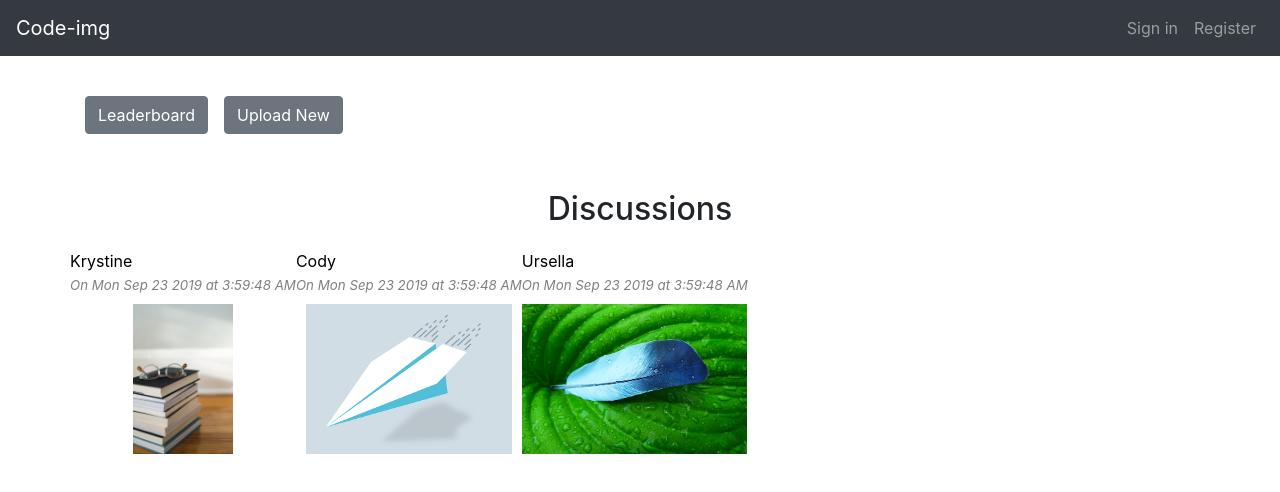
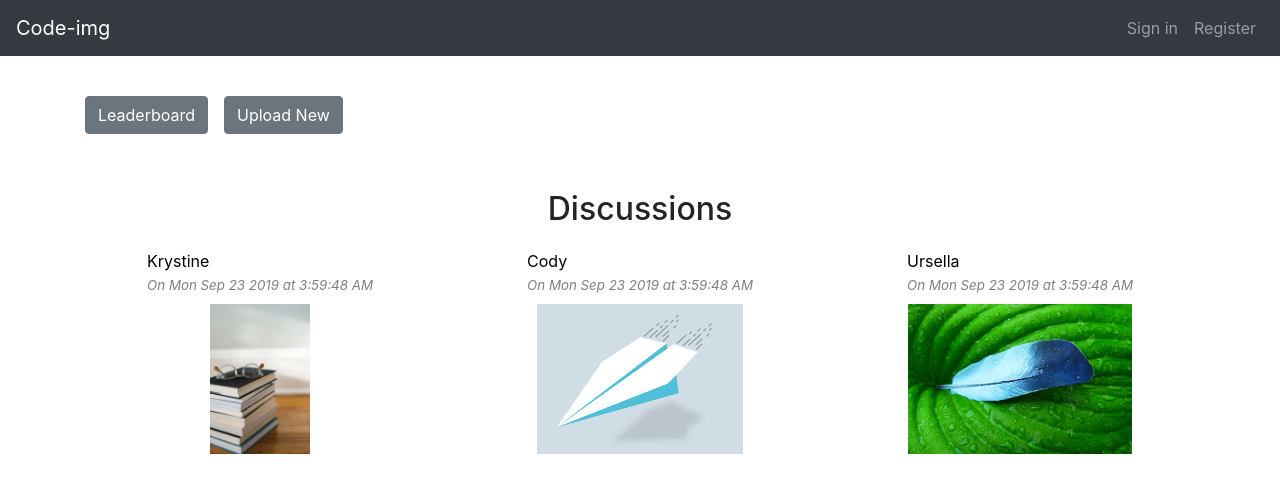
Before and after one commit to mlbiche/code-img, a React (Create React App) app: page / in a window 1280 px wide. Shown: the top 492 px of the page. Built offline with nearby package versions, Linux system fonts and the light colour scheme.

Commit message:
cleanup the code for the discssion page after adding the bootstrap style

```diff
--- a/src/Discussion/Discussion.js
+++ b/src/Discussion/Discussion.js
@@ -1,10 +1,12 @@
 import React from 'react';
 import { Link } from 'react-router-dom';
+import { Col } from 'react-bootstrap';
 
 import './Discussion.css';
 
 function Discussion({ id, username, date, image }) {
   return (
+    <Col xs={12} lg={4} md={6}>
     <Link to={'/discussion/' + id} className="discussion-link">
       <div className="discussion-container">
         <div className="discussion-header">
@@ -13,8 +15,9 @@ function Discussion({ id, username, date, image }) {
         </div>
         <img src={image} alt={image} />
       </div>
-    </Link>
-  );
+      </Link>
+      </Col>
+     );
 }
 
 export default Discussion;
```
